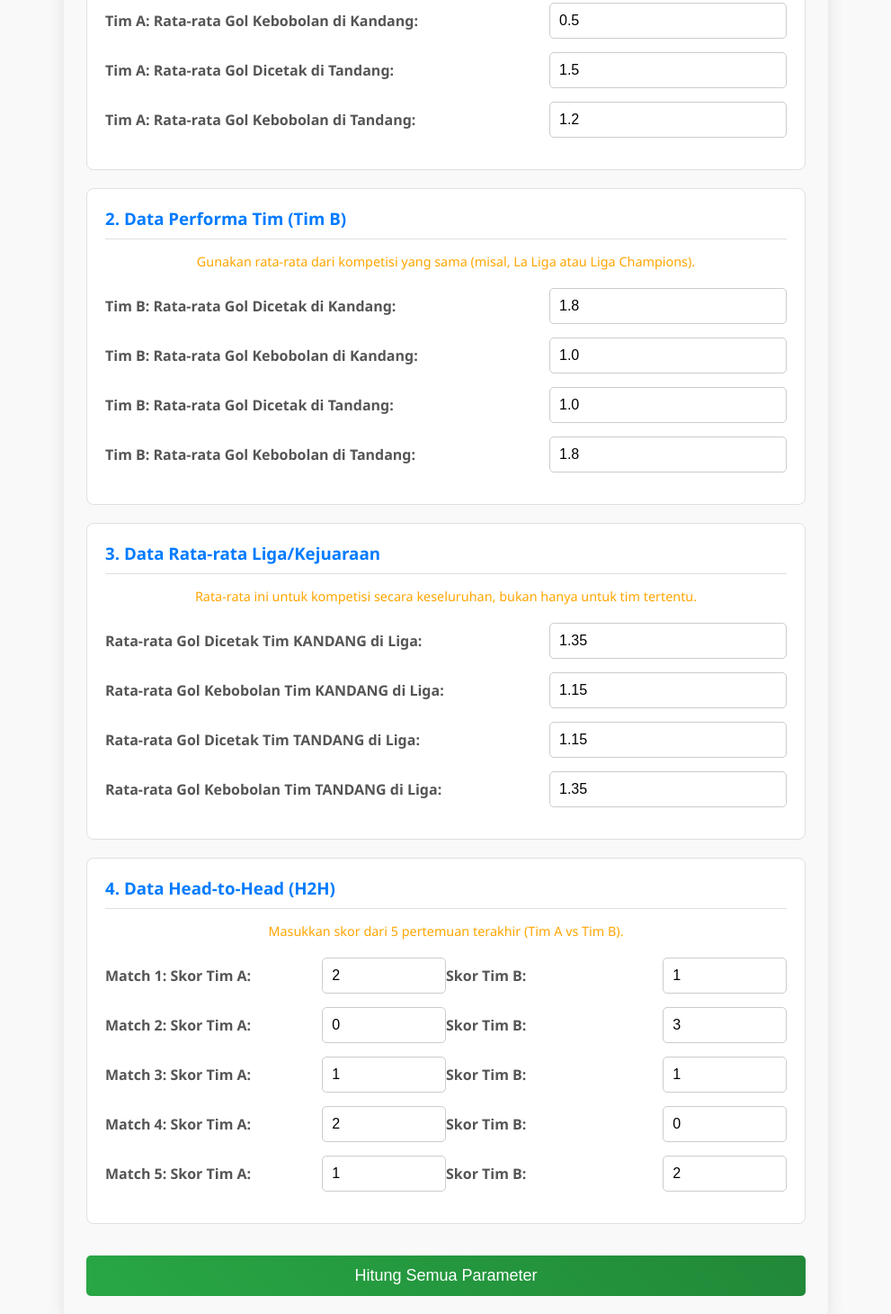
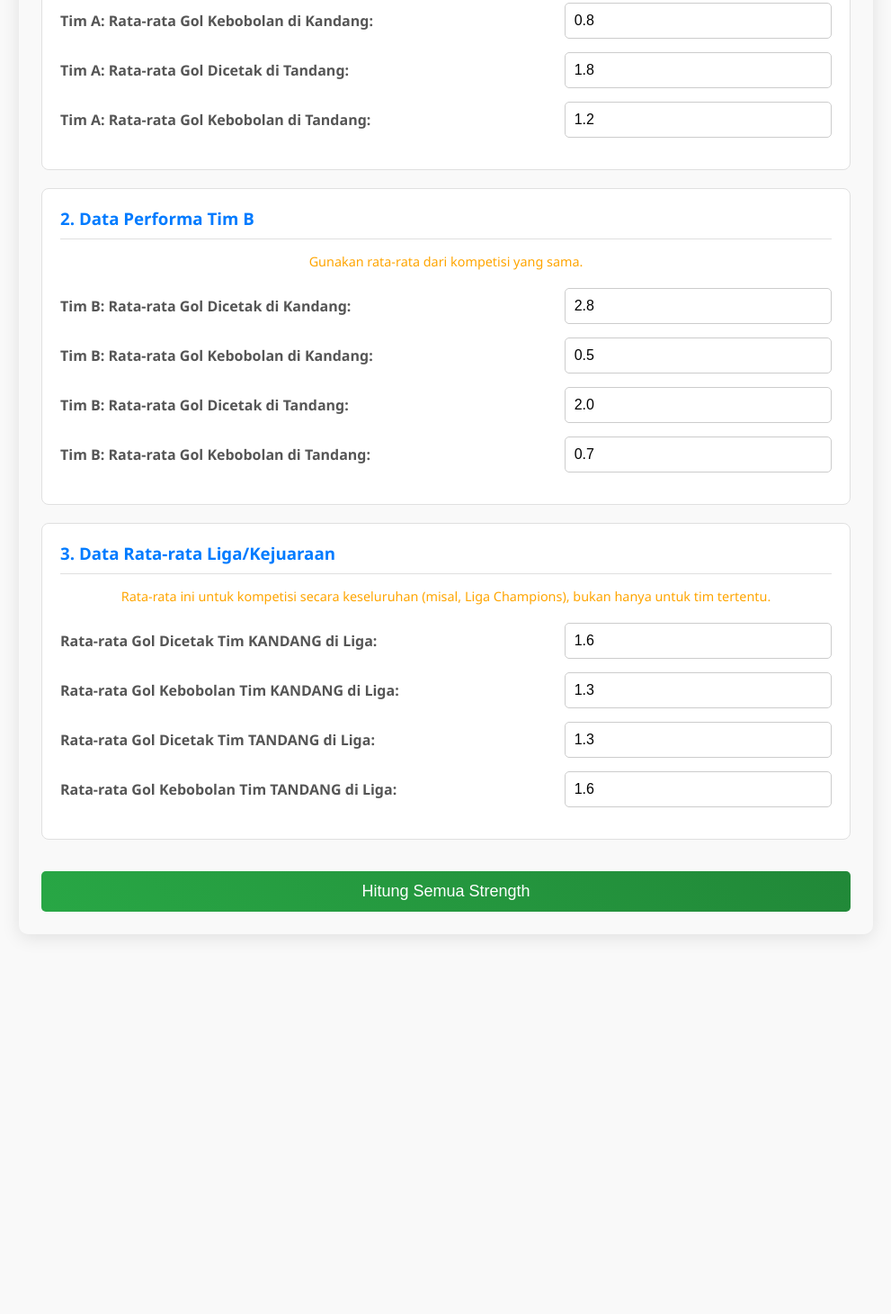
Before and after one commit to Nung101/Analisis_Parlay1, a plain HTML site: page Kalkulator_attack.html in a window 1280 px wide. Shown: the part 360-1820 px from the top of the page at 90% size, without its empty margins (144-1135 px from the left). After the commit the page ends 1428 px from the top, so only its background shows below. Drawn offline with Linux system fonts and the light colour scheme.

Commit message:
Update Kalkulator_attack.html

```diff
--- a/Kalkulator_attack.html
+++ b/Kalkulator_attack.html
@@ -3,20 +3,21 @@
 <head>
     <meta charset="UTF-8">
     <meta name="viewport" content="width=device-width, initial-scale=1.0">
-    <title>Kalkulator Attack/Defense Strength & H2H Diff</title>
+    <title>Kalkulator Attack & Defense Strength (Full)</title>
     <style>
-        body { font-family: 'Segoe UI', Tahoma, Geneva, Verdana, sans-serif; max-width: 800px; margin: 30px auto; padding: 25px; background: #f9f9f9; border-radius: 10px; box-shadow: 0 4px 20px rgba(0,0,0,0.1); }
+        body { font-family: 'Segoe UI', Tahoma, Geneva, Verdana, sans-serif; max-width: 900px; margin: 30px auto; padding: 25px; background: #f9f9f9; border-radius: 10px; box-shadow: 0 4px 20px rgba(0,0,0,0.1); }
         h2 { color: #333; text-align: center; margin-bottom: 25px; }
         p { text-align: center; color: #666; margin-bottom: 20px; }
         .input-section { background: #fff; padding: 20px; border-radius: 8px; margin-bottom: 20px; border: 1px solid #e0e0e0; }
         .input-section h3 { color: #007bff; margin-top: 0; margin-bottom: 15px; border-bottom: 1px solid #e0e0e0; padding-bottom: 10px; }
-        .input-group { margin-bottom: 15px; display: flex; align-items: center; }
-        .input-group label { flex: 2; font-weight: bold; margin-right: 10px; color: #555; }
+        .input-group { margin-bottom: 15px; display: flex; flex-wrap: wrap; align-items: center; }
+        .input-group label { flex: 2; font-weight: bold; margin-right: 10px; color: #555; min-width: 200px; }
         .input-group input[type="number"] { flex: 1; padding: 10px; border: 1px solid #ccc; border-radius: 5px; font-size: 16px; min-width: 80px;}
         input[type="number"]:focus { border-color: #007bff; outline: none; }
         button { width: 100%; padding: 12px; background: linear-gradient(45deg, #28a745, #218838); color: white; border: none; border-radius: 5px; font-size: 18px; cursor: pointer; transition: background-color 0.3s ease; margin-top: 15px; }
         button:hover { background: linear-gradient(45deg, #218838, #28a745); }
         .result { margin-top: 25px; padding: 20px; border: 1px solid #cce5ff; border-radius: 8px; background: #e0f2f7; display: none; }
+        .result h3 { color: #007bff; margin-top: 0; margin-bottom: 15px; }
         .result p { margin: 8px 0; font-size: 1.1em; color: #333; text-align: left; }
         .result strong { color: #0056b3; }
         .error { color: red; font-weight: bold; text-align: center; }
@@ -24,23 +25,23 @@
     </style>
 </head>
 <body>
-    <h2>⚽ Kalkulator Attack/Defense Strength & H2H Diff</h2>
-    <p>Hitung semua parameter strength dan Head-to-Head Difference yang diperlukan untuk model prediksi utama Anda.</p>
+    <h2>⚽ Kalkulator Attack & Defense Strength (Full)</h2>
+    <p>Hitung semua Attack Strength dan Defense Strength untuk Tim A dan Tim B (Home & Away) berdasarkan data historis dan rata-rata liga/kejuaraan.</p>
 
     <div class="input-section">
-        <h3>1. Data Performa Tim (Tim A)</h3>
-        <p class="warning">Gunakan rata-rata dari kompetisi yang sama (misal, La Liga atau Liga Champions).</p>
+        <h3>1. Data Performa Tim A</h3>
+        <p class="warning">Gunakan rata-rata dari kompetisi yang sama (misal, Liga Champions untuk pertandingan Liga Champions).</p>
         <div class="input-group">
             <label for="teamAGoalsScoredHomeAvg">Tim A: Rata-rata Gol Dicetak di Kandang:</label>
-            <input type="number" id="teamAGoalsScoredHomeAvg" step="0.01" value="2.1">
+            <input type="number" id="teamAGoalsScoredHomeAvg" step="0.01" value="2.3">
         </div>
         <div class="input-group">
             <label for="teamAGoalsConcededHomeAvg">Tim A: Rata-rata Gol Kebobolan di Kandang:</label>
-            <input type="number" id="teamAGoalsConcededHomeAvg" step="0.01" value="0.5">
+            <input type="number" id="teamAGoalsConcededHomeAvg" step="0.01" value="0.8">
         </div>
         <div class="input-group">
             <label for="teamAGoalsScoredAwayAvg">Tim A: Rata-rata Gol Dicetak di Tandang:</label>
-            <input type="number" id="teamAGoalsScoredAwayAvg" step="0.01" value="1.5">
+            <input type="number" id="teamAGoalsScoredAwayAvg" step="0.01" value="1.8">
         </div>
         <div class="input-group">
             <label for="teamAGoalsConcededAwayAvg">Tim A: Rata-rata Gol Kebobolan di Tandang:</label>
@@ -49,88 +50,53 @@
     </div>
 
     <div class="input-section">
-        <h3>2. Data Performa Tim (Tim B)</h3>
-        <p class="warning">Gunakan rata-rata dari kompetisi yang sama (misal, La Liga atau Liga Champions).</p>
+        <h3>2. Data Performa Tim B</h3>
+        <p class="warning">Gunakan rata-rata dari kompetisi yang sama.</p>
         <div class="input-group">
             <label for="teamBGoalsScoredHomeAvg">Tim B: Rata-rata Gol Dicetak di Kandang:</label>
-            <input type="number" id="teamBGoalsScoredHomeAvg" step="0.01" value="1.8">
+            <input type="number" id="teamBGoalsScoredHomeAvg" step="0.01" value="2.8">
         </div>
         <div class="input-group">
             <label for="teamBGoalsConcededHomeAvg">Tim B: Rata-rata Gol Kebobolan di Kandang:</label>
-            <input type="number" id="teamBGoalsConcededHomeAvg" step="0.01" value="1.0">
+            <input type="number" id="teamBGoalsConcededHomeAvg" step="0.01" value="0.5">
         </div>
         <div class="input-group">
             <label for="teamBGoalsScoredAwayAvg">Tim B: Rata-rata Gol Dicetak di Tandang:</label>
-            <input type="number" id="teamBGoalsScoredAwayAvg" step="0.01" value="1.0">
+            <input type="number" id="teamBGoalsScoredAwayAvg" step="0.01" value="2.0">
         </div>
         <div class="input-group">
             <label for="teamBGoalsConcededAwayAvg">Tim B: Rata-rata Gol Kebobolan di Tandang:</label>
-            <input type="number" id="teamBGoalsConcededAwayAvg" step="0.01" value="1.8">
+            <input type="number" id="teamBGoalsConcededAwayAvg" step="0.01" value="0.7">
         </div>
     </div>
 
     <div class="input-section">
         <h3>3. Data Rata-rata Liga/Kejuaraan</h3>
-        <p class="warning">Rata-rata ini untuk kompetisi secara keseluruhan, bukan hanya untuk tim tertentu.</p>
+        <p class="warning">Rata-rata ini untuk kompetisi secara keseluruhan (misal, Liga Champions), bukan hanya untuk tim tertentu.</p>
         <div class="input-group">
             <label for="leagueAvgGoalsScoredHomeTeams">Rata-rata Gol Dicetak Tim KANDANG di Liga:</label>
-            <input type="number" id="leagueAvgGoalsScoredHomeTeams" step="0.01" value="1.35">
+            <input type="number" id="leagueAvgGoalsScoredHomeTeams" step="0.01" value="1.6">
         </div>
         <div class="input-group">
             <label for="leagueAvgGoalsConcededHomeTeams">Rata-rata Gol Kebobolan Tim KANDANG di Liga:</label>
-            <input type="number" id="leagueAvgGoalsConcededHomeTeams" step="0.01" value="1.15">
+            <input type="number" id="leagueAvgGoalsConcededHomeTeams" step="0.01" value="1.3">
         </div>
         <div class="input-group">
             <label for="leagueAvgGoalsScoredAwayTeams">Rata-rata Gol Dicetak Tim TANDANG di Liga:</label>
-            <input type="number" id="leagueAvgGoalsScoredAwayTeams" step="0.01" value="1.15">
+            <input type="number" id="leagueAvgGoalsScoredAwayTeams" step="0.01" value="1.3">
         </div>
         <div class="input-group">
             <label for="leagueAvgGoalsConcededAwayTeams">Rata-rata Gol Kebobolan Tim TANDANG di Liga:</label>
-            <input type="number" id="leagueAvgGoalsConcededAwayTeams" step="0.01" value="1.35">
+            <input type="number" id="leagueAvgGoalsConcededAwayTeams" step="0.01" value="1.6">
         </div>
     </div>
 
-    <div class="input-section">
-        <h3>4. Data Head-to-Head (H2H)</h3>
-        <p class="warning">Masukkan skor dari 5 pertemuan terakhir (Tim A vs Tim B).</p>
-        <div class="input-group">
-            <label for="h2hMatch1A">Match 1: Skor Tim A:</label>
-            <input type="number" id="h2hMatch1A" value="2">
-            <label for="h2hMatch1B">Skor Tim B:</label>
-            <input type="number" id="h2hMatch1B" value="1">
-        </div>
-        <div class="input-group">
-            <label for="h2hMatch2A">Match 2: Skor Tim A:</label>
-            <input type="number" id="h2hMatch2A" value="0">
-            <label for="h2hMatch2B">Skor Tim B:</label>
-            <input type="number" id="h2hMatch2B" value="3">
-        </div>
-        <div class="input-group">
-            <label for="h2hMatch3A">Match 3: Skor Tim A:</label>
-            <input type="number" id="h2hMatch3A" value="1">
-            <label for="h2hMatch3B">Skor Tim B:</label>
-            <input type="number" id="h2hMatch3B" value="1">
-        </div>
-        <div class="input-group">
-            <label for="h2hMatch4A">Match 4: Skor Tim A:</label>
-            <input type="number" id="h2hMatch4A" value="2">
-            <label for="h2hMatch4B">Skor Tim B:</label>
-            <input type="number" id="h2hMatch4B" value="0">
-        </div>
-        <div class="input-group">
-            <label for="h2hMatch5A">Match 5: Skor Tim A:</label>
-            <input type="number" id="h2hMatch5A" value="1">
-            <label for="h2hMatch5B">Skor Tim B:</label>
-            <input type="number" id="h2hMatch5B" value="2">
-        </div>
-    </div>
-
-    <button onclick="calculateAllParameters()">Hitung Semua Parameter</button>
+    <button onclick="calculateStrengths()">Hitung Semua Strength</button>
 
     <div id="results" class="result"></div>
 
     <script>
-        function calculateAllParameters() {
+        function calculateStrengths() {
             const resultsDiv = document.getElementById('results');
             resultsDiv.style.display = 'block';
             resultsDiv.innerHTML = ''; // Clear previous results
@@ -148,9 +114,9 @@
 
             // --- 2. Get League Averages Data ---
             const leagueAvgGoalsScoredHomeTeams = parseFloat(document.getElementById('leagueAvgGoalsScoredHomeTeams').value);
-            const leagueAvgGoalsConcededHomeTeams = parseFloat(document.getElementById('leagueAvgGoalsConcededHomeTeams').value); // This is goals scored by away teams
+            const leagueAvgGoalsConcededHomeTeams = parseFloat(document.getElementById('leagueAvgGoalsConcededHomeTeams').value); // This is goals scored by away teams, conceded by home teams
             const leagueAvgGoalsScoredAwayTeams = parseFloat(document.getElementById('leagueAvgGoalsScoredAwayTeams').value);
-            const leagueAvgGoalsConcededAwayTeams = parseFloat(document.getElementById('leagueAvgGoalsConcededAwayTeams').value); // This is goals scored by home teams
+            const leagueAvgGoalsConcededAwayTeams = parseFloat(document.getElementById('leagueAvgGoalsConcededAwayTeams').value); // This is goals scored by home teams, conceded by away teams
 
             // Basic validation for league averages
             if (leagueAvgGoalsScoredHomeTeams <= 0 || leagueAvgGoalsConcededHomeTeams <= 0 ||
@@ -159,14 +125,14 @@
                 return;
             }
 
-            // --- 3. Validate all inputs ---
+            // --- 3. Validate all other inputs ---
             const allInputs = [
                 teamAGoalsScoredHomeAvg, teamAGoalsConcededHomeAvg, teamAGoalsScoredAwayAvg, teamAGoalsConcededAwayAvg,
                 teamBGoalsScoredHomeAvg, teamBGoalsConcededHomeAvg, teamBGoalsScoredAwayAvg, teamBGoalsConcededAwayAvg
             ];
 
             if (allInputs.some(isNaN)) {
-                resultsDiv.innerHTML = '<p class="error">Mohon masukkan semua data performa tim dan rata-rata liga dengan angka yang valid.</p>';
+                resultsDiv.innerHTML = '<p class="error">Mohon masukkan semua data performa tim dengan angka yang valid.</p>';
                 return;
             }
 
@@ -181,46 +147,30 @@
             // Formula: Team's Goals Conceded / League Avg Goals Conceded by that team type (Home/Away)
             // League Avg Goals Conceded by Home teams is Goals Scored by Away teams
             // League Avg Goals Conceded by Away teams is Goals Scored by Home teams
-            const homeDefenseStrengthA = teamAGoalsConcededHomeAvg / leagueAvgGoalsConcededHomeTeams; // A home concedes against away team goals
-            const awayDefenseStrengthA = teamAGoalsConcededAwayAvg / leagueAvgGoalsConcededAwayTeams; // A away concedes against home team goals
-            const homeDefenseStrengthB = teamBGoalsConcededHomeAvg / leagueAvgGoalsConcededHomeTeams; // B home concedes against away team goals
-            const awayDefenseStrengthB = teamBGoalsConcededAwayAvg / leagueAvgGoalsConcededAwayTeams; // B away concedes against home team goals
-
-            // --- Calculate H2H Diff ---
-            let h2hTotalDiff = 0;
-            let h2hMatchesCount = 0;
-            for (let i = 1; i <= 5; i++) {
-                const scoreA = parseFloat(document.getElementById(`h2hMatch${i}A`).value);
-                const scoreB = parseFloat(document.getElementById(`h2hMatch${i}B`).value);
-
-                if (!isNaN(scoreA) && !isNaN(scoreB)) {
-                    h2hTotalDiff += (scoreA - scoreB);
-                    h2hMatchesCount++;
-                }
-            }
-            const h2hDiff = h2hMatchesCount > 0 ? h2hTotalDiff / h2hMatchesCount : 0;
+            const homeDefenseStrengthA = teamAGoalsConcededHomeAvg / leagueAvgGoalsScoredAwayTeams; // A home concedes against away team goals scored
+            const awayDefenseStrengthA = teamAGoalsConcededAwayAvg / leagueAvgGoalsScoredHomeTeams; // A away concedes against home team goals scored
+            const homeDefenseStrengthB = teamBGoalsConcededHomeAvg / leagueAvgGoalsScoredAwayTeams; // B home concedes against away team goals scored
+            const awayDefenseStrengthB = teamBGoalsConcededAwayAvg / leagueAvgGoalsScoredHomeTeams; // B away concedes against home team goals scored
 
             // --- Display Results ---
             resultsDiv.innerHTML = `
-                <h3>Hasil Kalkulasi untuk Model Prediksi Utama</h3>
+                <h3>Hasil Kalkulasi Strengths</h3>
+                <p>Ini adalah nilai-nilai yang akan Anda masukkan ke kalkulator prediksi utama Anda.</p>
+
                 <h4>Tim A</h4>
-                <p><strong>Input 'homeAttack' (Jika Tim A bermain kandang):</strong> ${homeAttackStrengthA.toFixed(2)}</p>
-                <p><strong>Input 'awayAttack' (Jika Tim A bermain tandang):</strong> ${awayAttackStrengthA.toFixed(2)}</p>
-                <p><strong>Input 'homeDef' (Jika Tim A bermain kandang):</strong> ${homeDefenseStrengthA.toFixed(2)}</p>
-                <p><strong>Input 'awayDef' (Jika Tim A bermain tandang):</strong> ${awayDefenseStrengthA.toFixed(2)}</p>
+                <p><strong>'homeAttack' (jika Tim A kandang):</strong> ${homeAttackStrengthA.toFixed(2)}</p>
+                <p><strong>'homeDef' (jika Tim A kandang):</strong> ${homeDefenseStrengthA.toFixed(2)}</p>
+                <p><strong>'awayAttack' (jika Tim A tandang):</strong> ${awayAttackStrengthA.toFixed(2)}</p>
+                <p><strong>'awayDef' (jika Tim A tandang):</strong> ${awayDefenseStrengthA.toFixed(2)}</p>
 
                 <h4>Tim B</h4>
-                <p><strong>Input 'homeAttack' (Jika Tim B bermain kandang):</strong> ${homeAttackStrengthB.toFixed(2)}</p>
-                <p><strong>Input 'awayAttack' (Jika Tim B bermain tandang):</strong> ${awayAttackStrengthB.toFixed(2)}</p>
-                <p><strong>Input 'homeDef' (Jika Tim B bermain kandang):</strong> ${homeDefenseStrengthB.toFixed(2)}</p>
-                <p><strong>Input 'awayDef' (Jika Tim B bermain tandang):</strong> ${awayDefenseStrengthB.toFixed(2)}</p>
-
-                <h4>Head-to-Head Difference (A - B)</h4>
-                <p><strong>Input 'h2hDiff':</strong> ${h2hDiff.toFixed(2)}</p>
+                <p><strong>'homeAttack' (jika Tim B kandang):</strong> ${homeAttackStrengthB.toFixed(2)}</p>
+                <p><strong>'homeDef' (jika Tim B kandang):</strong> ${homeDefenseStrengthB.toFixed(2)}</p>
+                <p><strong>'awayAttack' (jika Tim B tandang):</strong> ${awayAttackStrengthB.toFixed(2)}</p>
+                <p><strong>'awayDef' (jika Tim B tandang):</strong> ${awayDefenseStrengthB.toFixed(2)}</p>
 
                 <p style="font-size: 0.9em; color: #666; margin-top: 20px;">
-                    <em>Gunakan nilai-nilai ini untuk mengisi parameter di kalkulator prediksi utama Anda.<br>
-                    Perhatikan apakah Tim A atau Tim B yang bermain kandang untuk memilih Attack/Defense Strength yang sesuai.</em>
+                    <em>Pilih nilai yang sesuai berdasarkan tim mana yang kandang/tandang di pertandingan yang Anda prediksi.</em>
                 </p>
             `;
         }
```
